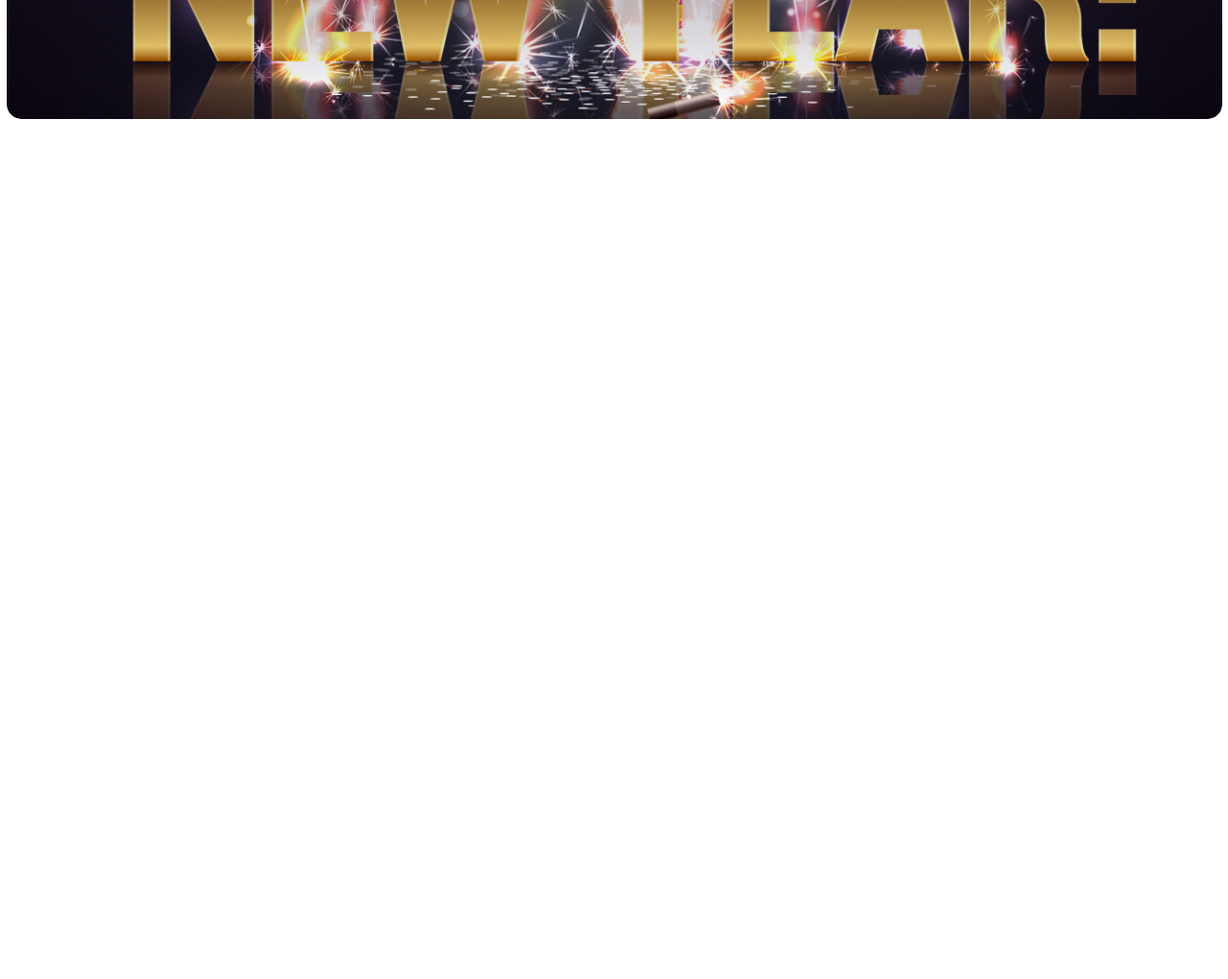
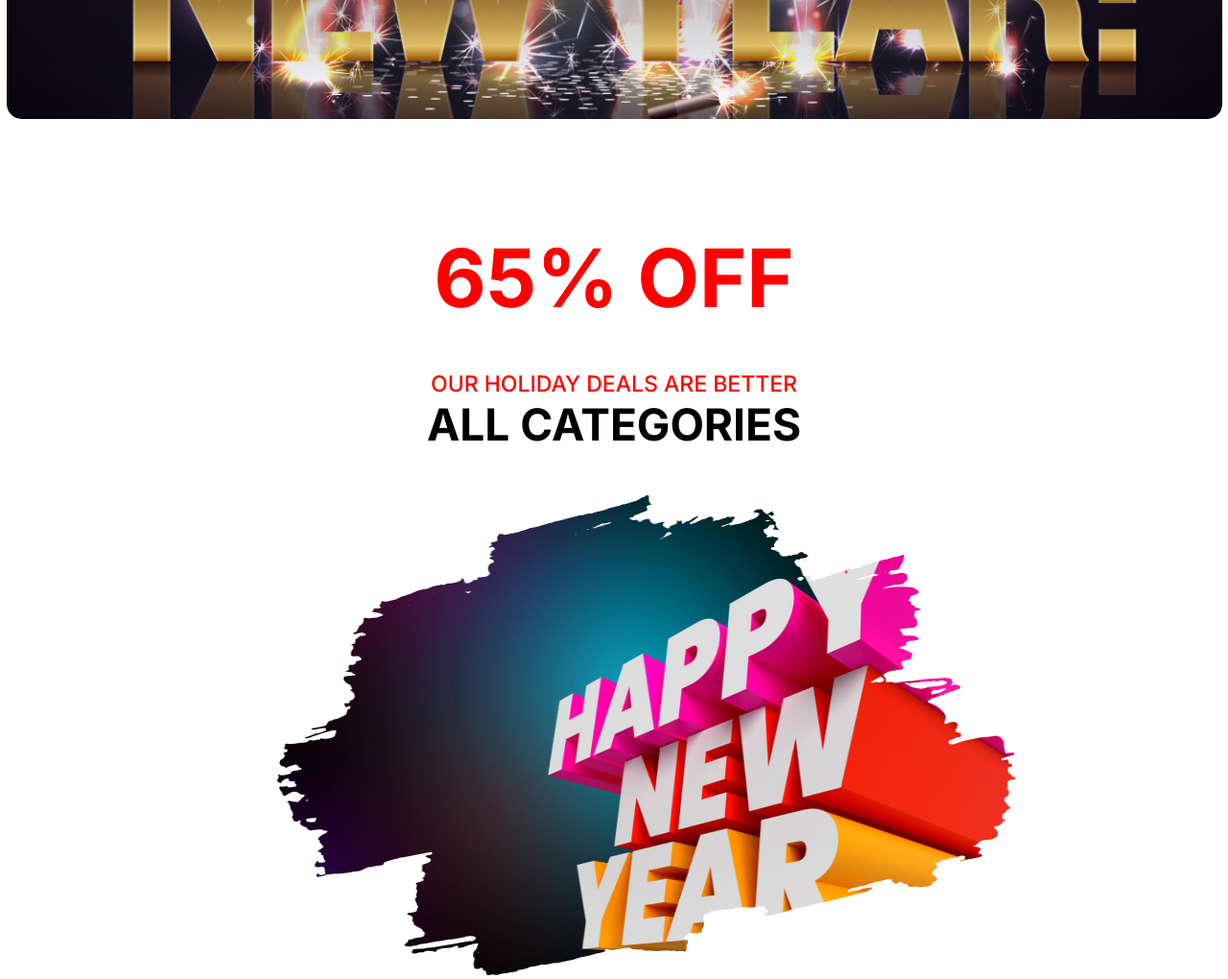
Before and after one commit to Rakib1514/new-year-offer, a plain HTML site: page index.html in a window 1280 px wide. Shown: the part 500-1520 px from the top of the page at 96% size. Before the commit the page ends 800 px from the top, so only its background shows below. Drawn offline with Linux system fonts and the light colour scheme.

Commit message:
65% ofeer section added

```diff
--- a/index.html
+++ b/index.html
@@ -14,7 +14,15 @@
         </div>
     </header>
     <main>
+        <section class="new-year-offer">
+             <h2 class="theme-color">65% OFF</h2>
+             <p class="theme-color">OUR HOLIDAY DEALS ARE BETTER</p>
+             <h3>ALL CATEGORIES</h3>
+             <div class="img-container">
+                <img  src="./images/65-offer.png" alt="happy new year">
+             </div>
 
+        </section>
     </main>
     <footer>
 
--- a/stylesheet/style.css
+++ b/stylesheet/style.css
@@ -15,8 +15,12 @@
 
 /* Shared style */
 
-header {
+header, .new-year-offer {
     margin: 0  auto;
+}
+
+.theme-color {
+    color: #FF0000;
 }
 
 
@@ -35,6 +39,7 @@ header {
     width: 1267px;
     min-height: 576px;
     margin-top: 48px;
+    margin-bottom: 115px;
     border-radius: 15px;
 }
 
@@ -61,3 +66,42 @@ header {
     font-weight: 900;
     text-align: center;
 }
+
+/* new year offer section */
+
+.new-year-offer {
+    max-width: 702px;
+    height: 774px;
+    text-align: center;
+}
+
+.new-year-offer h2 {
+    font-size: 84px;
+    font-weight: bold;
+    margin: 0 0 46px 0;
+    font-family: "Inter", sans-serif;
+}
+
+.new-year-offer p {
+    font-size: 23px;
+    font-weight: 500;
+    margin: 0 0 0 0;
+    font-family: "Inter", sans-serif;
+}
+
+.new-year-offer h3 {
+    font-size: 46px;
+    font-weight: bold;
+    margin: 0 0 46px 0;
+    font-family: "Inter", sans-serif;
+}
+
+.img-container {
+    width: 770px;
+    height: 500px;
+}
+
+.img-container img {
+    width: 100%;
+    height: 100%;
+}
```
Also changed, not shown: images/65-offer.png (renamed from images/New Year Photo.png).
